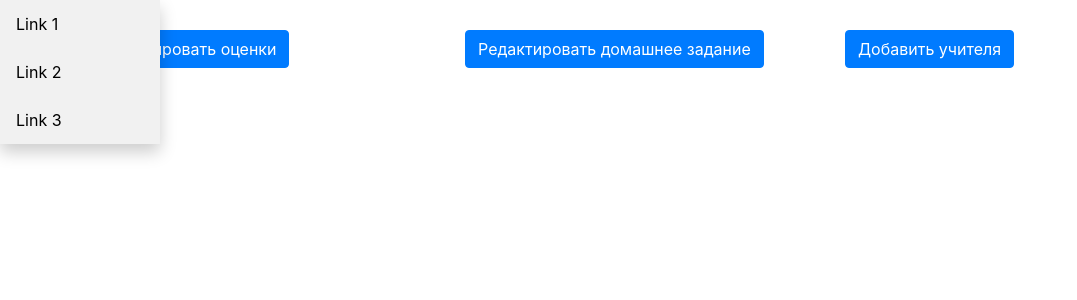
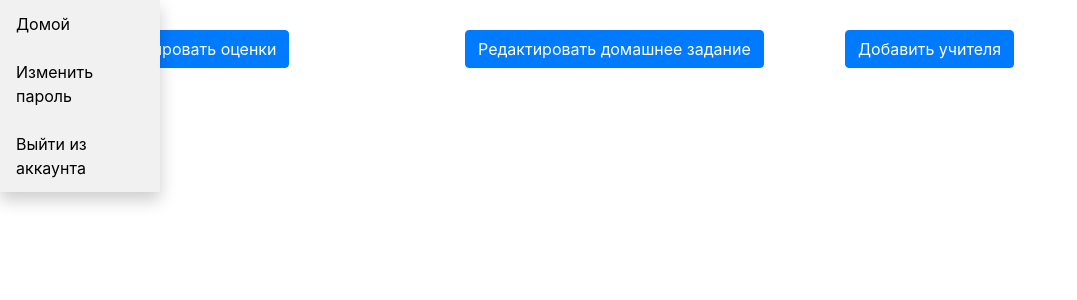
Before and after one commit to ilyastar9999/CROC_Password_of_wifi, a Flask app: page /classes/1 in a window 1280 px wide. Shown: the part 60-360 px from the top of the page, without its empty margins (0-1077 px from the left). Run offline with Flask 3, Linux system fonts and the light colour scheme; data that the repository does not hold is empty; parts of the project's set-up code (start-up, migrations or seed data) failed here and were passed over; some libraries are stand-ins or nearby versions.

Commit message:
And Claassss too

```diff
--- a/templates/Class.html
+++ b/templates/Class.html
@@ -52,9 +52,12 @@
     <div class="dropdown">
         <button class="dropbtn" >👤</button>
         <div class="dropdown-content">
-            <a href="#">Link 1</a>
-            <a href="#">Link 2</a>
-            <a href="#">Link 3</a>
+          <a href="/">Домой</a>
+          <a href="/change_password">Изменить пароль</a>
+          {% if admin %}
+          <a href="/admin">Панель админа</a>
+          {% endif %}
+          <a href="/logout" >Выйти из аккаунта</a>
         </div>
     </div>
   </header>
```
Lines whose indentation alone changed are shown as unchanged.
